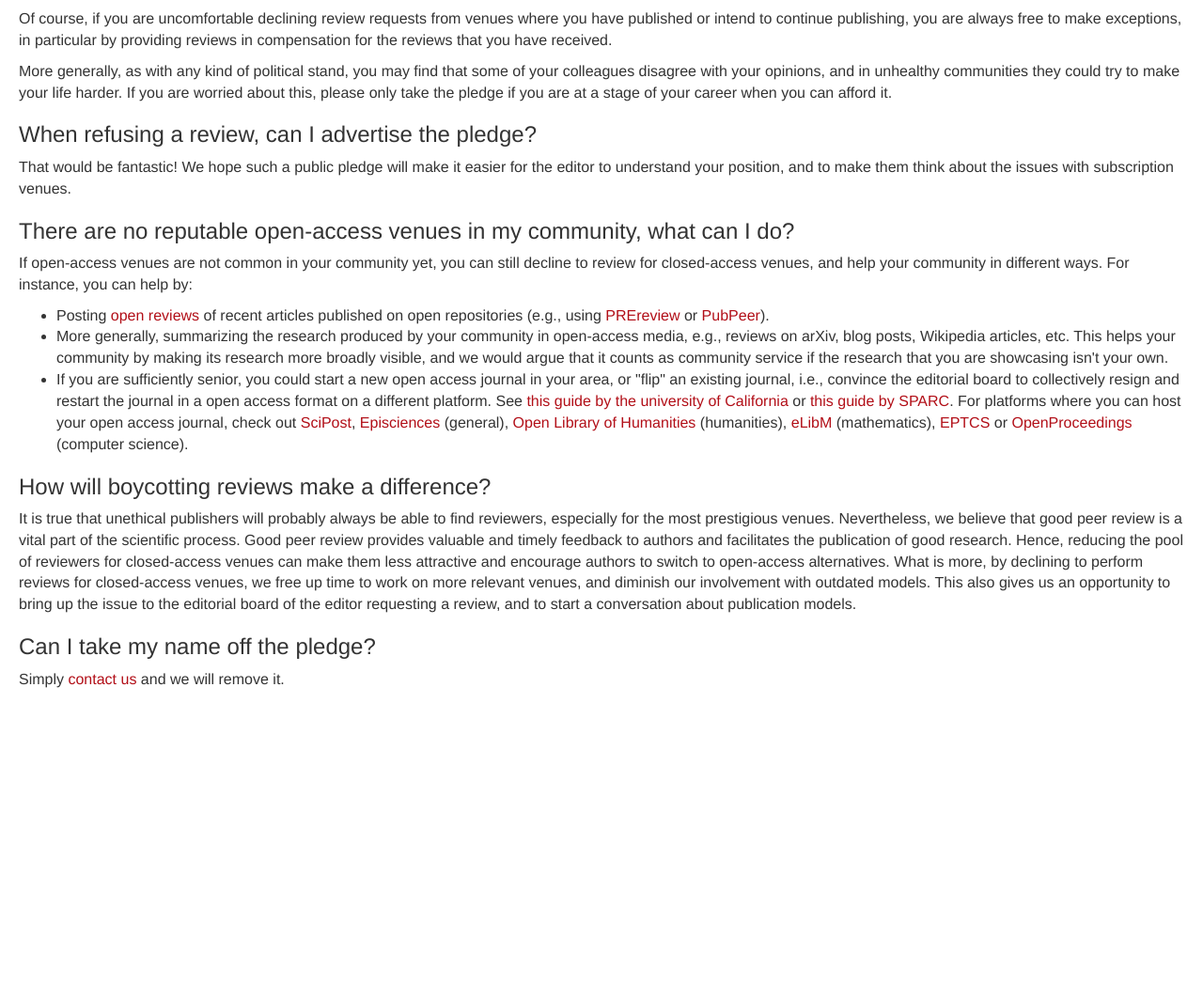
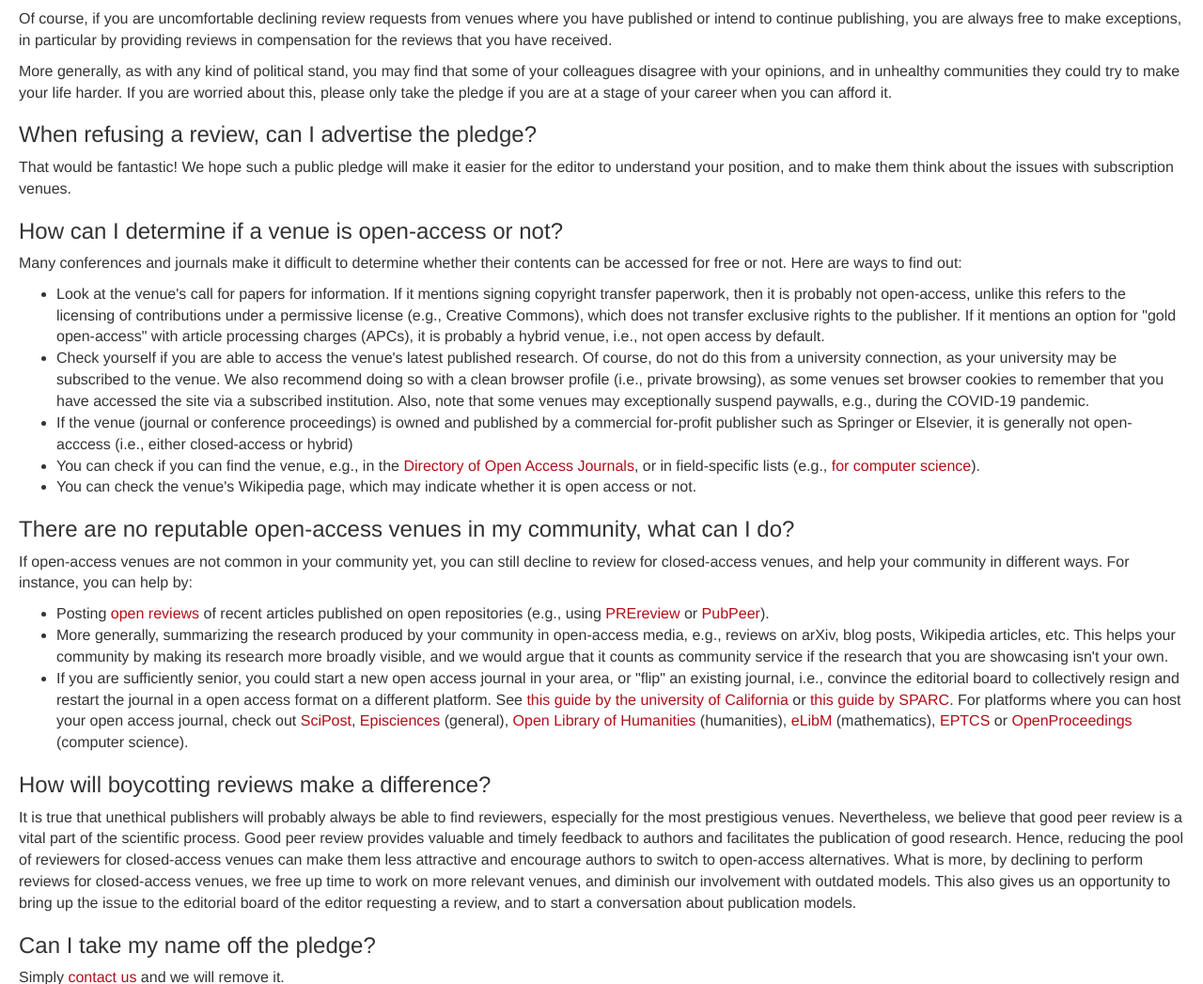
Before and after one commit to dissemin/no-free-view-no-review, a Django app: page /faq in a window 1280 px wide. Shown: the part 1529-2576 px from the top of the page at 94% size. Before the commit the page ends 2261 px from the top, so only its background shows below. Run offline with Django 3.2, Linux system fonts and the light colour scheme; some libraries are stand-ins or nearby versions.

Commit message:
determining if a venue is OA

```diff
--- a/signatories/templates/faq.html
+++ b/signatories/templates/faq.html
@@ -141,6 +141,36 @@ pledge if you are at a stage of your career when you can afford it.</p>
 for the editor to understand your position, and to make them think about the
 issues with subscription venues.</p>
 
+<h3 id="find-if-oa">How can I determine if a venue is open-access or not?</h3>
+<p>Many conferences and journals make it difficult to determine whether their
+contents can be accessed for free or not. Here are ways to find out:</p>
+<ul>
+  <li>Look at the venue's call for papers for information. If it mentions
+    signing copyright transfer paperwork, then it is probably not open-access,
+    unlike this refers to the licensing of contributions under a permissive
+    license (e.g., Creative Commons), which does not transfer exclusive rights
+    to the publisher. If it mentions an option for "gold open-access" with
+    article processing charges (APCs), it is probably a hybrid venue, i.e., not
+  open access by default.</li>
+  <li>Check yourself if you are able to access the venue's latest published
+    research. Of course, do not do this from a university connection, as your
+    university may be subscribed to the venue. We also recommend doing so with a
+    clean browser profile (i.e., private browsing), as some venues set browser
+    cookies to remember that you have accessed the site via a subscribed
+    institution. Also, note that some venues may exceptionally suspend paywalls,
+    e.g., during the COVID-19 pandemic.</li>
+  <li>If the venue (journal or conference proceedings) is owned and published by
+    a commercial for-profit publisher such as Springer or Elsevier, it is
+    generally not open-acccess (i.e., either closed-access or hybrid)</li>
+  <li>You can check if you can find the venue, e.g., in the
+    <a href="https://doaj.org/">Directory of Open Access Journals</a>, or in
+    field-specific lists (e.g.,
+    <a href="https://pierre.senellart.com/other/open-access/">for computer
+      science</a>).</li>
+  <li>You can check the venue's Wikipedia page, which may indicate whether it is
+    open access or not.</li>
+</ul>
+
 <h3 id="no-reputable">There are no reputable open-access venues in my community, what can I
   do?</h3>
 <p>If open-access venues are not common in your community yet, you can still
```
